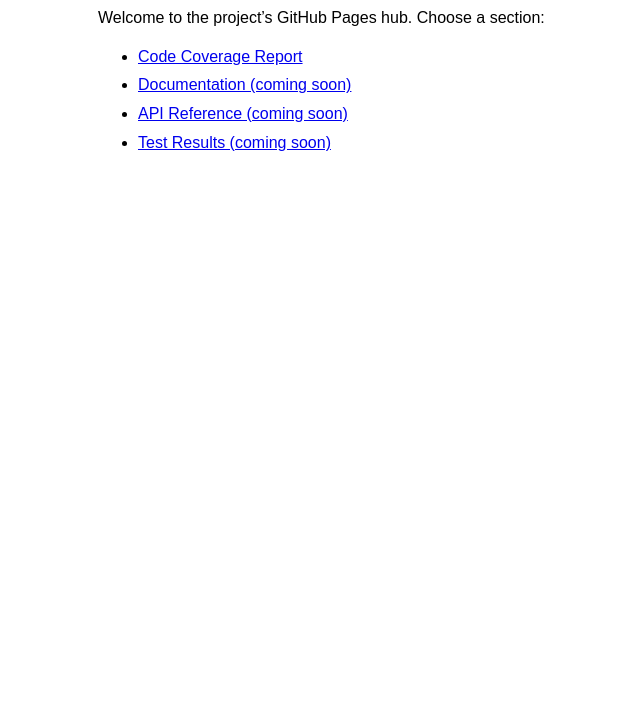
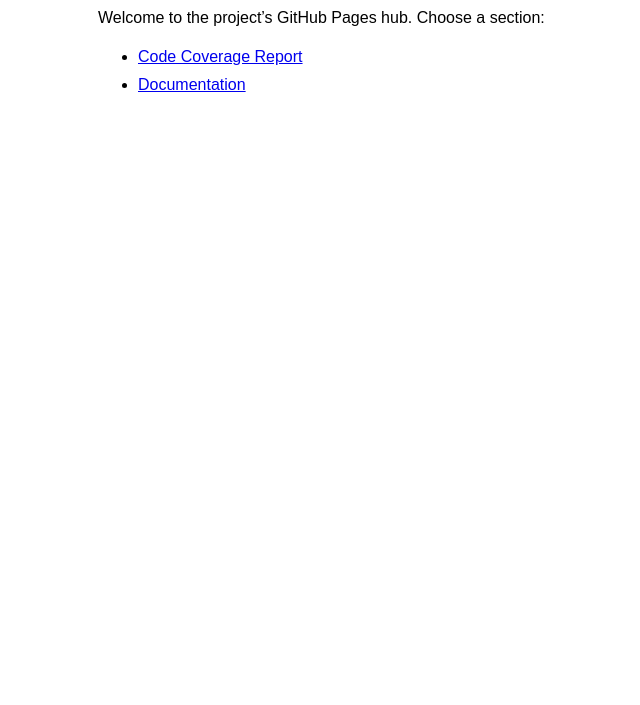
Before and after one commit to miltonmcdonald1986/graphics, a plain HTML site: page index.html in a window 1280 px wide. Shown: the part 95-800 px from the top of the page, without its empty margins (192-832 px from the left). Drawn offline with Linux system fonts and the light colour scheme.

Commit message:
Update index.html

```diff
--- a/index.html
+++ b/index.html
@@ -16,9 +16,7 @@
   <ul>
     <li><a href="coverage/">Code Coverage Report</a></li>
     <!-- Future sections -->
-    <li><a href="docs/">Documentation (coming soon)</a></li>
-    <li><a href="api/">API Reference (coming soon)</a></li>
-    <li><a href="tests/">Test Results (coming soon)</a></li>
+    <li><a href="docs/">Documentation</a></li>
   </ul>
 </body>
 </html>
```
